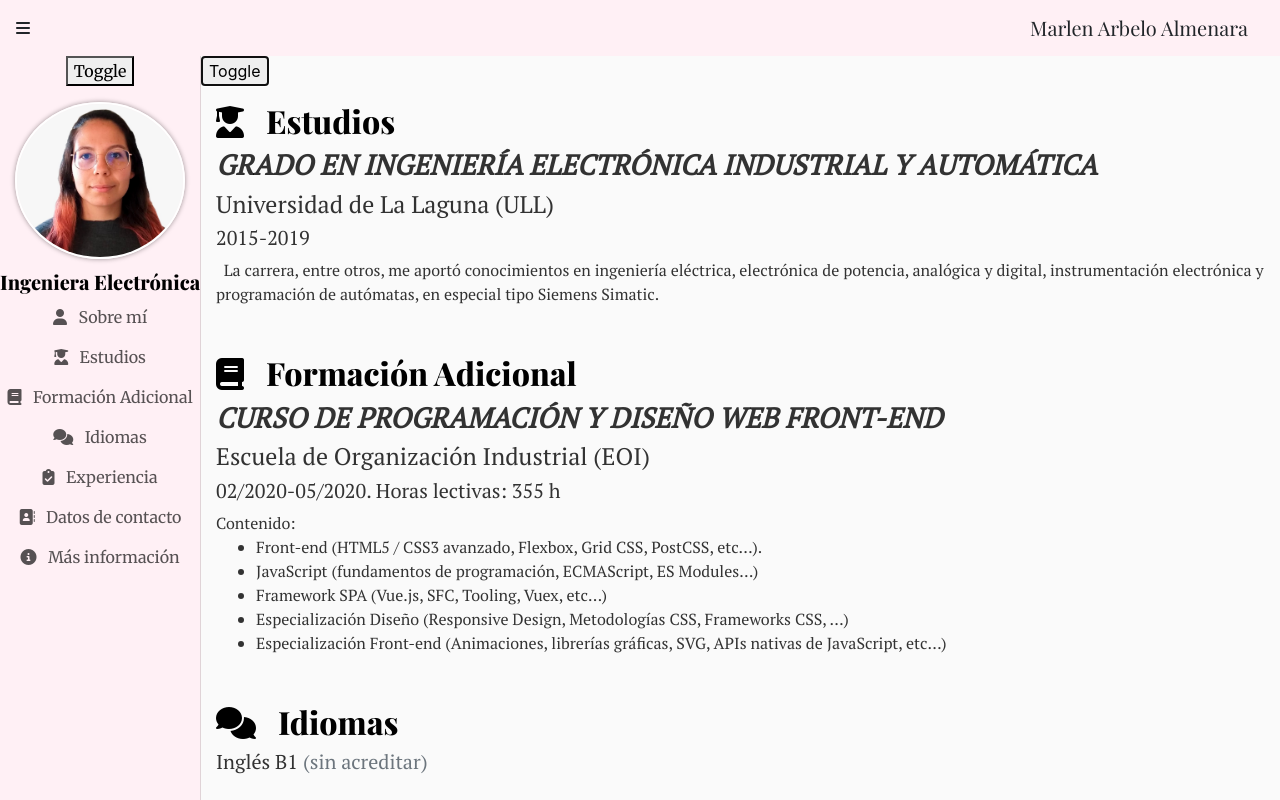
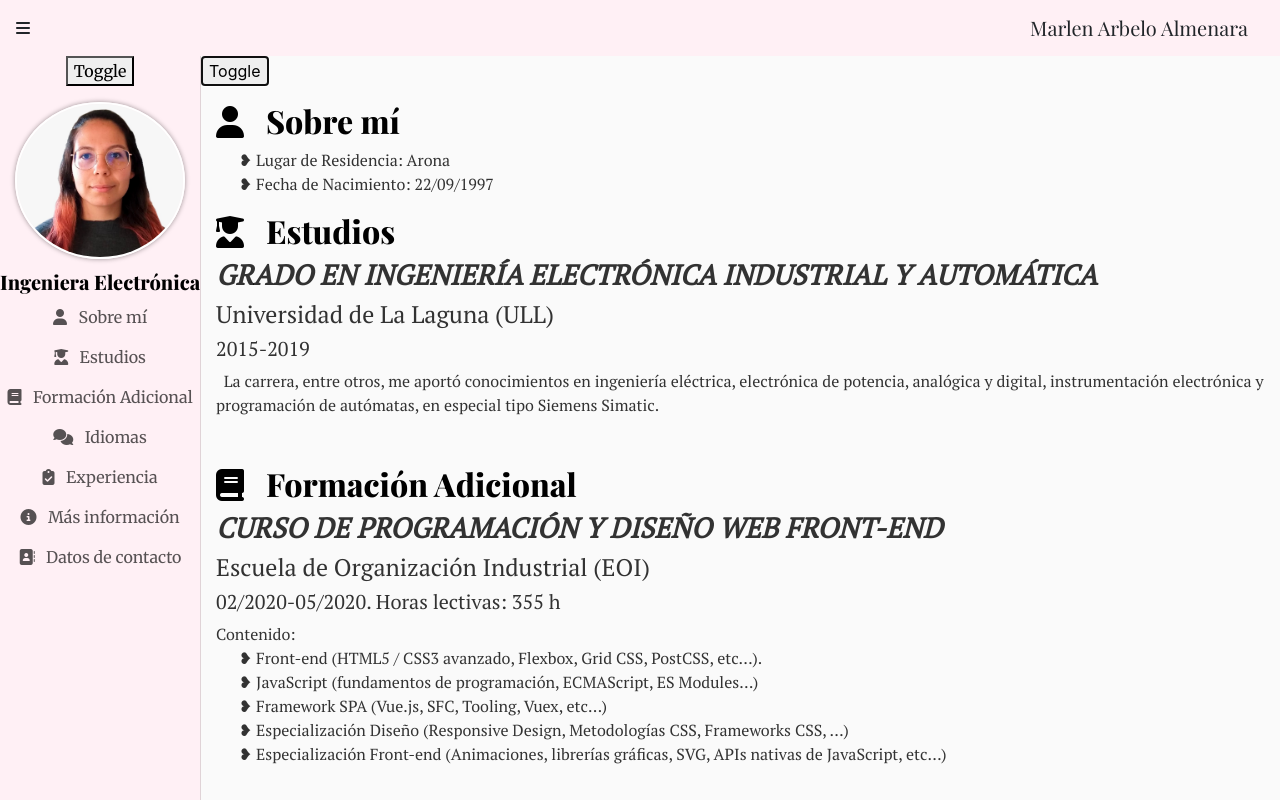
Before and after one commit to MarlenArb/Profile, an Angular app: page /#/home in a window 1280 px wide. Both pictures are taken after a click on the button "Toggle". Built offline with nearby package versions, Linux system fonts and the light colour scheme.

Commit message:
Cambiado estilo list

```diff
--- a/src/app/home/home.component.css
+++ b/src/app/home/home.component.css
@@ -30,3 +30,11 @@ a:hover{
   scroll-padding-top: 20px !important;
   scroll-behavior: smooth !important;
 }
+
+#experiencia > ul, #contacto > ul{
+  list-style-type: none;
+}
+
+ul{
+  list-style-type: "❥ ";
+}
--- a/src/app/home/home.component.html
+++ b/src/app/home/home.component.html
@@ -28,7 +28,7 @@
 
     <ul class="navbar-nav" id="nav">
       <li class="nav-item active">
-        <a class="nav-link" href="#"><i class="fas fa-user"></i> &nbsp; Sobre mí</a>
+        <a class="nav-link" href="#mas_mi"><i class="fas fa-user"></i> &nbsp; Sobre mí</a>
       </li>
       <li class="nav-item active">
         <a class="nav-link" href="#estudios"><i class="fas fa-user-graduate"></i> &nbsp; Estudios</a>
@@ -43,10 +43,10 @@
         <a class="nav-link" href="#experiencia"><i class="fas fa-clipboard-check"></i> &nbsp; Experiencia</a>
       </li>
       <li class="nav-item active">
-        <a class="nav-link" href="#contacto"><i class="fas fa-address-book"></i> &nbsp; Datos de contacto</a>
+        <a class="nav-link" href="#masinfo"><i class="fas fa-info-circle"></i> &nbsp; Más información</a>
       </li>
       <li class="nav-item active">
-        <a class="nav-link" href="#masinfo"><i class="fas fa-info-circle"></i> &nbsp; Más información</a>
+        <a class="nav-link" href="#contacto"><i class="fas fa-address-book"></i> &nbsp; Datos de contacto</a>
       </li>
     </ul>
   </mat-sidenav>
@@ -58,6 +58,14 @@
 
 
     <div class="container-lg font-light">
+
+      <div id="mas_mi">
+        <h2 class="mb-2 title"><i class="fas fa-user"></i> &nbsp; Sobre mí</h2>
+        <ul>
+          <li>Lugar de Residencia: Arona</li>
+          <li>Fecha de Nacimiento: 22/09/1997</li>
+        </ul>
+      </div>
 
       <div id="estudios">
         <h2 class="mb-2 title"><i class="fas fa-user-graduate"></i> &nbsp; Estudios</h2>
@@ -97,7 +105,7 @@
         <h2 class="mb-2 title"><i class="fas fa-clipboard-check"></i> &nbsp; Experiencia</h2>
         <ul>
           <li>
-            <h3>DESARROLLADOR FULL STACK JUNIOR</h3>
+            <h3><i class="fas fa-caret-right"></i> DESARROLLADOR FULL STACK JUNIOR</h3>
             <h4>Beca de inserción del CEDeI por ATOS</h4>
             <h5>Granadilla de Abona</h5>
             <h5>02/2020 – Actualmente</h5>
@@ -109,7 +117,7 @@
           </li>
 
           <li class="mt-2">
-            <h3>TÉCNICO DE MANTENIMIENTO</h3>
+            <h3><i class="fas fa-caret-right"></i> TÉCNICO DE MANTENIMIENTO</h3>
             <h4>Beca de inserción por la FGULL en S.A.T. La Fast</h4>
             <h5>Puerto de la Cruz</h5>
             <h5>10/2019 – 02/2020</h5>
@@ -122,7 +130,7 @@
 
 
         <li class="mt-2">
-          <h3>INGENIERO DE PRODUCCIÓN</h3>
+          <h3><i class="fas fa-caret-right"></i> INGENIERO DE PRODUCCIÓN</h3>
           <h4>Prácticas de Empresa en Panadería Los Compadres S.A.</h4>
           <h5>Santa Cruz.</h5>
           <h5>03/2019 – 04/2019</h5>
@@ -134,7 +142,7 @@
         </li>
 
         <li class="mt-2">
-          <h3> TRABAJO DE FIN DE GRADO (TFG)
+          <h3><i class="fas fa-caret-right"></i> TRABAJO DE FIN DE GRADO (TFG)
             <a href="https://riull.ull.es/xmlui/handle/915/15391" target="_blank" title="Ver TFG en el repositorio oficial de la ULL"><i class="fas fa-link"></i></a>
           </h3>
           <p>
```
